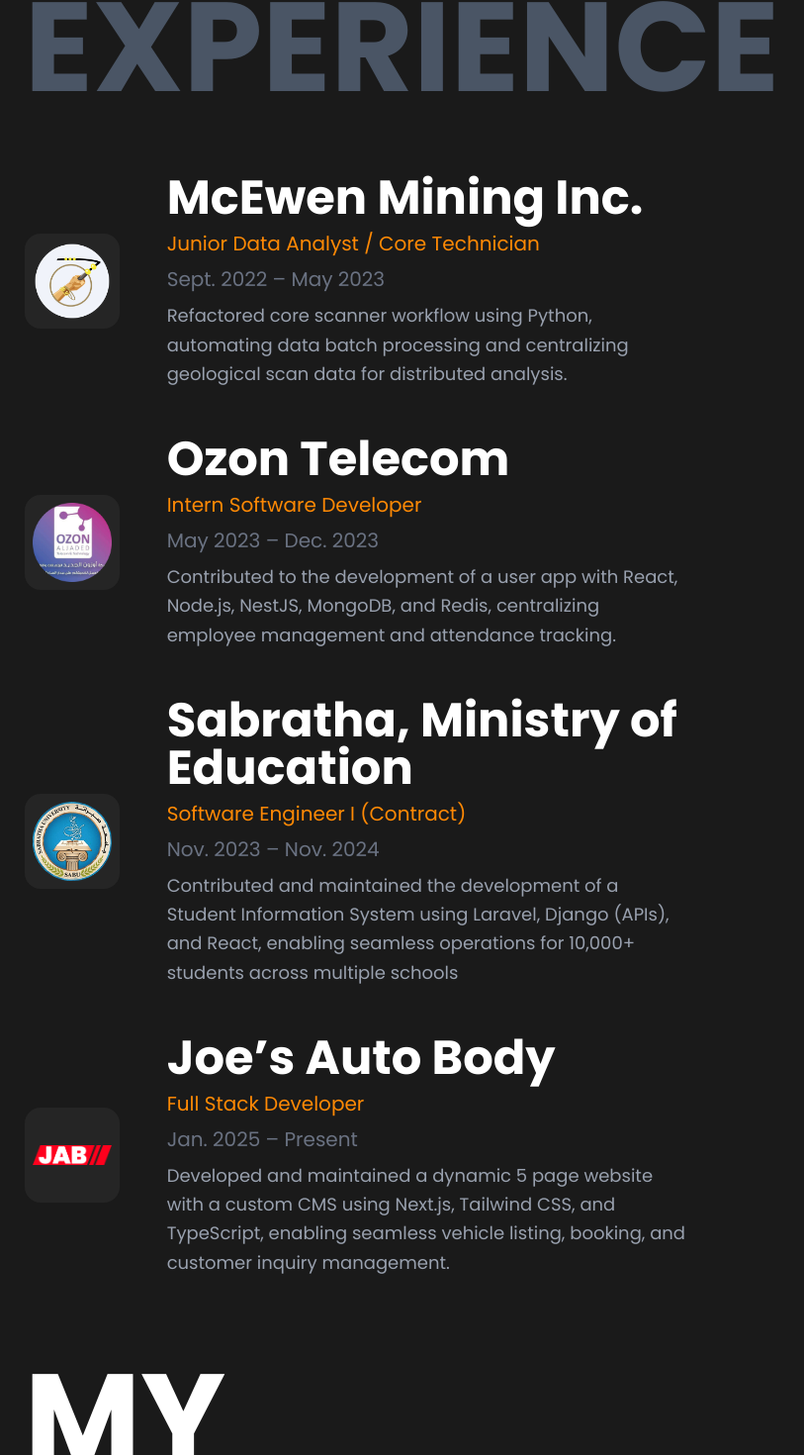
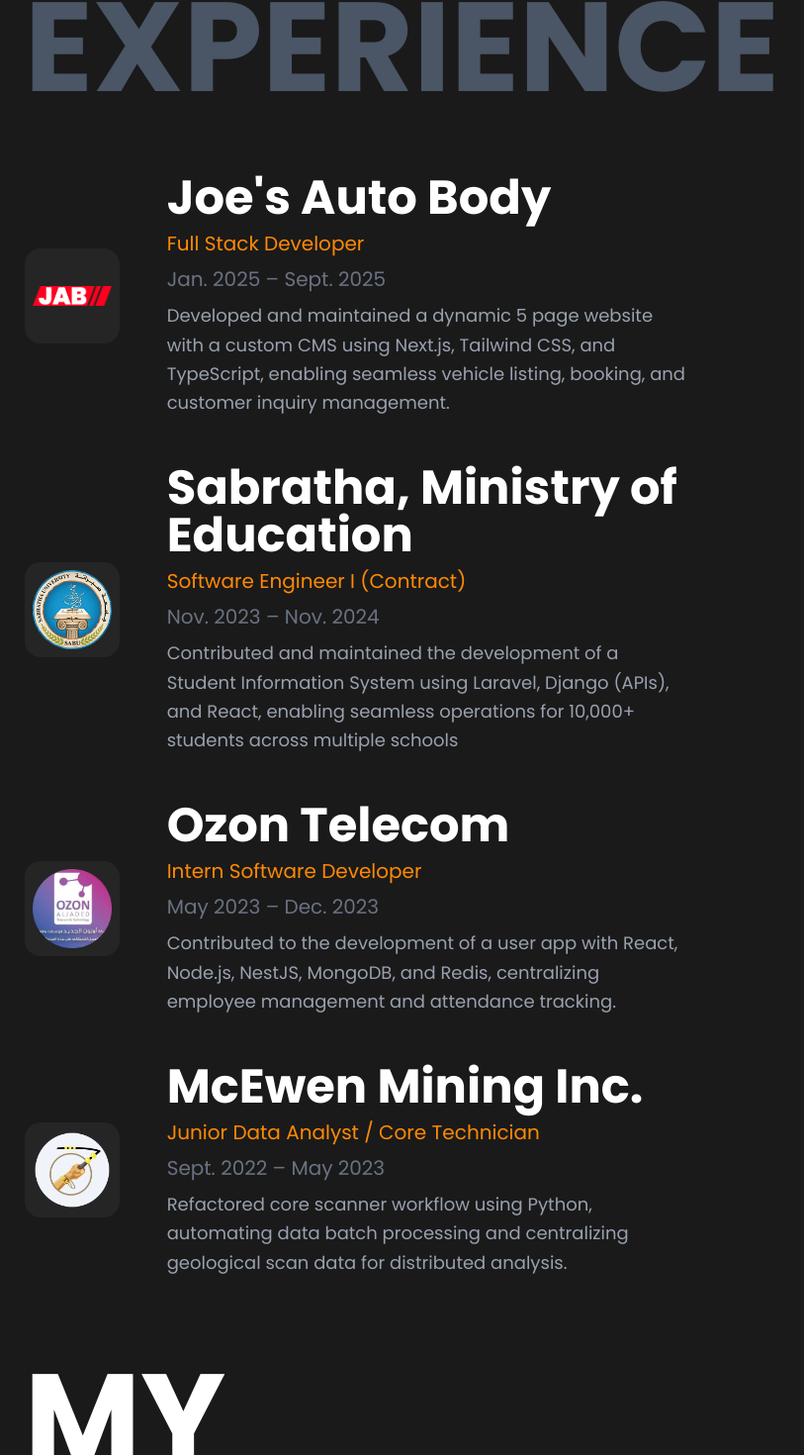
Before and after one commit to MontherTuwati/portfolio-2, a Next.js app: page / in a window 1280 px wide. Shown: the part 2133-3603 px from the top of the page at 99% size, without its empty margins (450-1263 px from the left). Built offline with nearby package versions, Linux system fonts and the light colour scheme.

Commit message:
Reorganize experience entries in ExperienceTimeline and update project descriptions and tech stacks in projectData. Add new details for "CatchaBite," "Marketplace SaaS," and "Finance Tracker," ensuring accurate representation of technologies and features.

```diff
--- a/src/app/sections/ExperienceTimeline.tsx
+++ b/src/app/sections/ExperienceTimeline.tsx
@@ -2,14 +2,23 @@
 import React from 'react';
 import Image from 'next/image';
 
+// Experience sorted by date, newest first (reverse chronological)
 const experiences = [
   {
-    id: 1,
-    title: 'Junior Data Analyst / Core Technician',
-    company: 'McEwen Mining Inc.',
-    year: 'Sept. 2022 – May 2023',
-    description: 'Refactored core scanner workflow using Python, automating data batch processing and centralizing geological scan data for distributed analysis.',
-    logo: '/exp_logos/mcewen-logo.svg',
+    id: 4,
+    title: 'Full Stack Developer',
+    company: "Joe's Auto Body",
+    year: 'Jan. 2025 – Sept. 2025',
+    description: 'Developed and maintained a dynamic 5 page website with a custom CMS using Next.js, Tailwind CSS, and TypeScript, enabling seamless vehicle listing, booking, and customer inquiry management.',
+    logo: '/exp_logos/joes-logo.svg',
+  },
+  {
+    id: 3,
+    title: 'Software Engineer I (Contract)',
+    company: 'Sabratha, Ministry of Education',
+    year: 'Nov. 2023 – Nov. 2024',
+    description: 'Contributed and maintained the development of a Student Information System using Laravel, Django (APIs), and React, enabling seamless operations for 10,000+ students across multiple schools',
+    logo: '/exp_logos/sab-uni.svg',
   },
   {
     id: 2,
@@ -20,20 +29,12 @@ const experiences = [
     logo: '/exp_logos/ozon-logo.svg',
   },
   {
-    id: 3,
-    title: 'Software Engineer I (Contract)',
-    company: 'Sabratha, Ministry of Education',
-    year: 'Nov. 2023 – Nov. 2024',
-    description: 'Contributed and maintained the development of a Student Information System using Laravel, Django (APIs), and React, enabling seamless operations for 10,000+ students across multiple schools',
-    logo: '/exp_logos/sab-uni.svg',
-  },
-  {
-    id: 4,
-    title: 'Full Stack Developer',
-    company: 'Joe’s Auto Body',
-    year: 'Jan. 2025 – Present',
-    description: 'Developed and maintained a dynamic 5 page website with a custom CMS using Next.js, Tailwind CSS, and TypeScript, enabling seamless vehicle listing, booking, and customer inquiry management.',
-    logo: '/exp_logos/joes-logo.svg',
+    id: 1,
+    title: 'Junior Data Analyst / Core Technician',
+    company: 'McEwen Mining Inc.',
+    year: 'Sept. 2022 – May 2023',
+    description: 'Refactored core scanner workflow using Python, automating data batch processing and centralizing geological scan data for distributed analysis.',
+    logo: '/exp_logos/mcewen-logo.svg',
   },
 ];
 
--- a/src/components/projects/projectData.tsx
+++ b/src/components/projects/projectData.tsx
@@ -88,15 +88,28 @@ const PROJECT_CONTENT = [
   {
     title: 'CatchaBite',
     description:
-      "We Win ETHOXford hackathon by building DEFAI. DEFAI stands for Decentralized Finance Artificial Intelligence. It's an AI-powered chat interface that simplifies on-chain operations on the Avalanche blockchain by allowing users to interact using natural language. This makes complex DeFi operations accessible even for those with limited technical expertise.",
+      'CatchaBite is a comprehensive multi-vendor food delivery platform with separate applications for customers, vendors, riders, and administrators. Features include real-time order tracking with live rider location updates, multi-language support, GraphQL API with subscriptions, payment integration (Stripe, PayPal), push notifications, chat system for rider communication, restaurant management, inventory control, order history, reviews and ratings, zone-based delivery management, and PWA support for web app.',
     techStack: [
-      'Next.js',
+      'Next.js 14',
+      'React Native',
+      'Expo',
+      'GraphQL',
+      'Apollo Server',
+      'MongoDB',
+      'Node.js',
+      'Express',
+      'TypeScript',
       'TailwindCSS',
-      'shadcn-ui',
-      'Vercel AI SDK',
-      'TypeScript',
+      'Firebase',
+      'Stripe',
+      'PayPal',
+      'Socket.io',
+      'Bull Queue',
+      'Redis',
+      'Docker',
+      'Railway',
     ],
-    date: '2024',
+    date: '2023',
     images: [
       {
         src: '/project-imgs/catchabite/catchabite-thumbail.png',
@@ -123,15 +136,19 @@ const PROJECT_CONTENT = [
   {
     title: 'Marketplace SaaS',
     description:
-      'Won the Gotta Go Hack IA by building Fitgear, a virtual voice seller accessible by QR code to improve the ratio between customers and sellers. Created an AI pipeline with API calls and a RAG system for natural language interactions.',
-    techStack: ['Next.js', 'TailwindCSS', 'OpenAI API', 'Langchain'],
+      'Ticketr is a real-time event ticketing marketplace platform built with Next.js 15, Convex, Clerk, and Stripe Connect. Features include real-time ticket availability tracking, smart queuing system with position updates, time-limited ticket offers, secure payment processing with Stripe Connect for direct organizer payments, digital tickets with QR codes, automatic refunds for cancelled events, real-time sales monitoring, automated queue management, event analytics, and bulk refund processing. Built as a SaaS platform enabling event organizers to sell tickets directly to attendees.',
+    techStack: [
+      'Next.js 15',
+      'Convex',
+      'Clerk',
+      'Stripe Connect',
+      'TypeScript',
+      'TailwindCSS',
+      'shadcn/ui',
+      'React Hook Form',
+      'Zod',
+    ],
     date: '2023',
-    links: [
-      {
-        name: 'Linkedin',
-        url: 'https://www.linkedin.com/posts/raphael-giraud-60939519a_hackathon-innovation-sporttech-activity-7210399263774674946-qSXq?utm_source=social_share_send&utm_medium=member_desktop_web&rcm=ACoAAC6vwikBVSEkS7XWktWS7y6GR3GHwAlKslc',
-      },
-    ],
     images: [
       {
         src: '/project-imgs/image-coming-soon-placeholder.png',
@@ -142,25 +159,14 @@ const PROJECT_CONTENT = [
   {
     title: 'Finance Tracker',
     description:
-      "DATAI is an AI-powered agent that lets non-technical users query a database using natural language without writing SQL. Built using Next.js, TailwindCSS, shadcn-ui, and Anthropic's Claude API, this project focuses on simplicity, speed, and user-friendly design.",
+      'Finance Tracker is a desktop application for tracking personal finances built with Python and Tkinter. Features include dashboard overview with monthly progress and expense trends, category-wise expense visualization with color-coded cards, complete transaction history with search functionality, easy transaction entry form, upcoming transactions tracking for planned future expenses, interactive charts showing spending patterns over time, and local SQLite database storage for data privacy.',
     techStack: [
       'Python',
-      'TailwindCSS',
-      'shadcn-ui',
-      'Claude API',
-      'TypeScript',
+      'Tkinter',
+      'SQLite',
+      'Matplotlib',
     ],
     date: '2022',
-    links: [
-      {
-        name: 'GitHub',
-        url: 'https://github.com/toukoum/datai',
-      },
-      {
-        name: 'Youtube Video Demo',
-        url: 'https://youtu.be/iE0RXjdbQsw',
-      }
-    ],
     images: [
       {
         src: '/project-imgs/image-coming-soon-placeholder.png',
```
